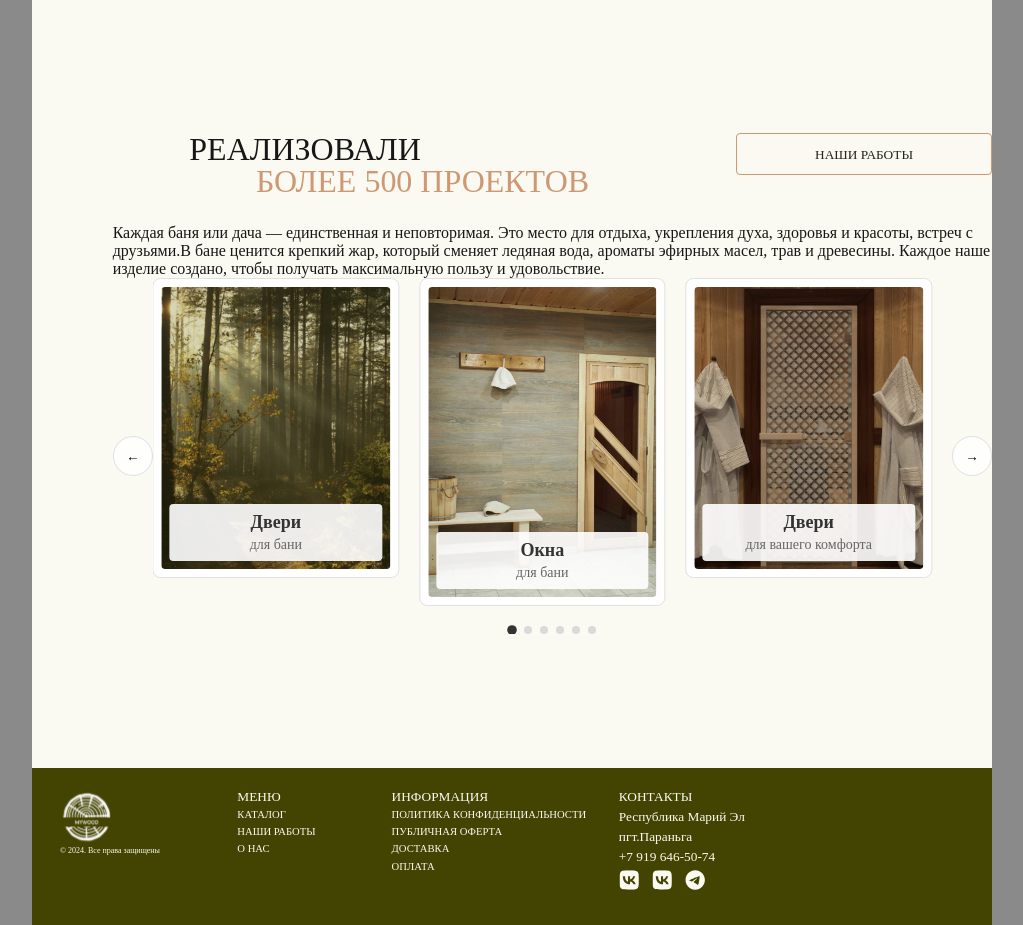
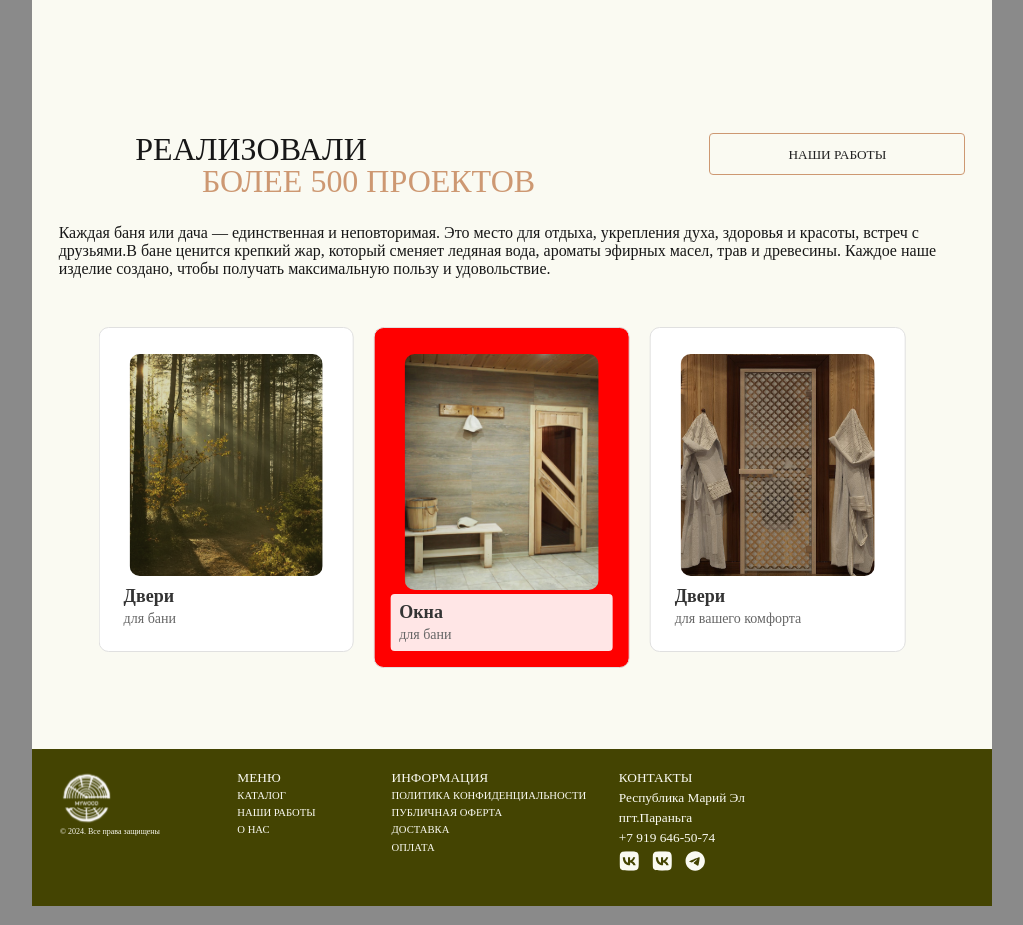
Before and after one commit to Safirenat/mywood, a Next.js app: page / in a window 1280 px wide. Shown: the part 1400-2325 px from the top of the page, without its empty margins (128-1151 px from the left). Built offline with nearby package versions, Linux system fonts and the light colour scheme.

Commit message:
пром

```diff
--- a/src/app/components/sections/carousel.home.section/carousel.home.section.module.scss
+++ b/src/app/components/sections/carousel.home.section/carousel.home.section.module.scss
@@ -3,8 +3,15 @@
 
 .root{
 
-    margin-bottom: $apx-200;
-    margin-left: $apx-121;
+    margin-top: $apx-200;
+    margin-bottom: $apx-121;
+    padding-left: $apx-40;
+    padding-right: $apx-40;
+
+    .text{
+
+        margin-bottom: $apx-74;
+    }
 
 
 }
--- a/src/app/components/sections/carousel.home.section/index.tsx
+++ b/src/app/components/sections/carousel.home.section/index.tsx
@@ -59,7 +59,7 @@ const CarouselHomeSection = () => {
       />
 
 
-      <div>
+      <div className = { s.text }>
 
         Каждая баня или дача — единственная и неповторимая.
         Это место для отдыха, укрепления духа, здоровья и красоты,
--- a/src/app/components/ui/carousel/carousel.module.scss
+++ b/src/app/components/ui/carousel/carousel.module.scss
@@ -1,7 +1,10 @@
+@use '../../../styles/adaptivepx.scss' as *;
+
+
 .carousel {
     position: relative;
     width: 100%;
-    max-width: 1200px;
+    // max-width: 1200px;
     margin: 0 auto;
     padding: 0 40px;
     overflow: hidden;
@@ -21,31 +24,32 @@
   .slide {
     flex: 0 0 calc((100% - 60px) / 3);
     position: relative;
-    border-radius: 8px;
+    border-radius: 10px;
     overflow: hidden;
     aspect-ratio: 3/4;
     background: #fff;
-    padding: 8px;
+    padding: 26px 30px 56px 30px;
     border: 1px solid #e0e0e0;
   }
 
   .imageWrapper {
     width: 100%;
-    height: 100%;
+    height: 92%;
     position: relative;
+  }
+
+  .middleSlide{
+    background-color: red;
   }
 
   .image {
     width: 100%;
     height: 100%;
+    // width: $apx-265;
+    // height: $apx-310;
     object-fit: cover;
-    border-radius: 4px;
+    border-radius: 10px;
   }
-
-  // ... существующий код ...
-//   .middleSlide {
-//     background-color: red; // Устанавливаем красный цвет для среднего слайда
-//   }
 
   .content {
     position: absolute;
@@ -62,11 +66,14 @@
     font-size: 18px;
     color: #333;
     margin-bottom: 4px;
+    text-align: left;
   }
 
   .subtitle {
     font-size: 14px;
     color: #666;
+    text-align: left;
+
   }
 
   .arrow {
@@ -91,11 +98,13 @@
     }
 
     &.arrowLeft {
-      left: 0;
+        top: 400px;
+        left:82px;
     }
 
     &.arrowRight {
-      right: 0;
+        top: 400px;
+        left: 340px;
     }
   }
 
@@ -110,6 +119,10 @@
   }
 
   .pagination {
+
+    position: absolute;
+    top: 378px;
+    left: 190px;
     display: flex;
     justify-content: center;
     gap: 8px;
--- a/src/app/components/ui/carousel/index.tsx
+++ b/src/app/components/ui/carousel/index.tsx
@@ -59,12 +59,31 @@ export const Carousel: FC<CarouselProps> = ({ slides }) => {
         ←
       </button>
 
+      <div className={styles.pagination}>
+          {slides.map((_, index) => (
+            <button
+              key={index}
+              className={`${styles.dot} ${
+                (currentSlide - slides.length) % slides.length === index ? styles.active : ''
+              }`}
+              onClick={() => goToSlide(index)}
+            />
+          ))}
+        </div>
+
+      <button
+        className={`${styles.arrow} ${styles.arrowRight}`}
+        onClick={nextSlide}
+      >
+        →
+      </button>
+
       <div className={styles.slideContainer}>
         <div
           className={styles.slidesWrapper}
           style={{
             transform: `translateX(-${(currentSlide * 100) / 3}%)`,
-            transition: isTransitioning ? 'transform 0.5s ease-in-out' : 'none'
+            transition: isTransitioning ? 'transform 0.5s ease-in-out' : 'none',
           }}
           onTransitionEnd={handleTransitionEnd}
         >
@@ -76,8 +95,10 @@ export const Carousel: FC<CarouselProps> = ({ slides }) => {
                 className={`${styles.slide} ${isMiddleSlide ? styles.middleSlide : ''}`}
                 style={{
                 //   backgroundColor: isMiddleSlide ? 'red' : 'transparent',
-                  height: isMiddleSlide ? '100%' : '300px',
-                //   transform: isMiddleSlide ? 'none' : 'scale(0.9)'
+                  height: isMiddleSlide ? '100%' : '325px',
+                //   transform: isMiddleSlide ? 'none' : 'scale(0.8)',
+                //   marginTop: isMiddleSlide ? '0px' : '-110px'
+                // width: isMiddleSlide ? '190px' : '565px',
                 }}
               >
                 <div className={styles.imageWrapper}>
@@ -96,25 +117,10 @@ export const Carousel: FC<CarouselProps> = ({ slides }) => {
           })}
         </div>
 
-        <div className={styles.pagination}>
-          {slides.map((_, index) => (
-            <button
-              key={index}
-              className={`${styles.dot} ${
-                (currentSlide - slides.length) % slides.length === index ? styles.active : ''
-              }`}
-              onClick={() => goToSlide(index)}
-            />
-          ))}
-        </div>
+
       </div>
 
-      <button
-        className={`${styles.arrow} ${styles.arrowRight}`}
-        onClick={nextSlide}
-      >
-        →
-      </button>
+
     </div>
   )
 }
```
